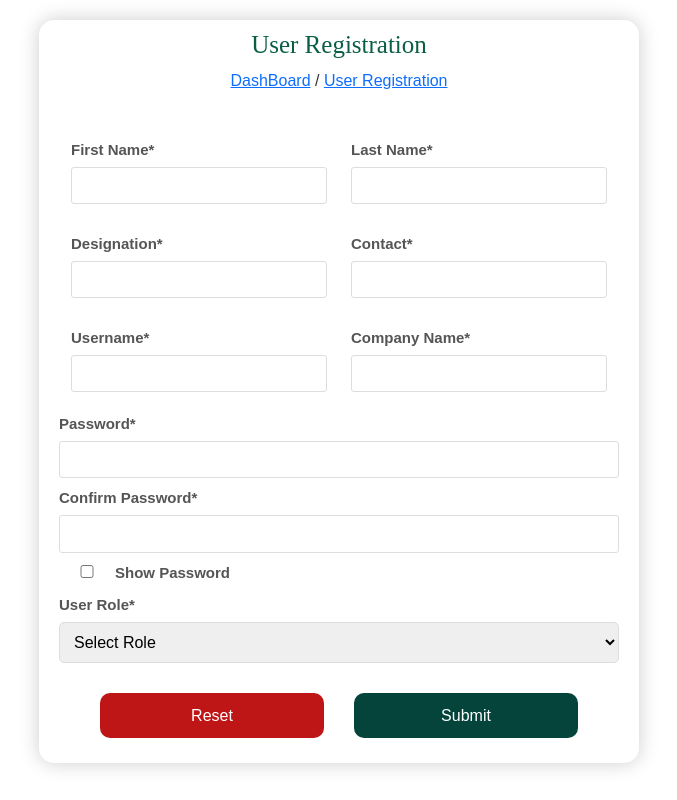
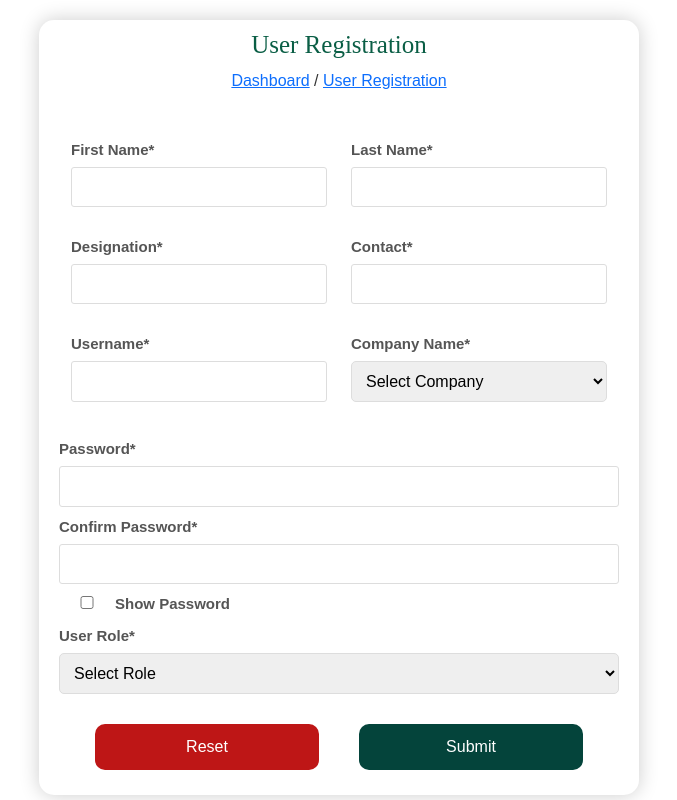
Before and after one commit to PasinduLakshanDSE/AssetVella, a React (Create React App) app in the folder assetmanagment/: page /UsersRole in a window 1280 px wide. Shown: the whole page, without its empty margins (301-978 px from the left). Built offline with nearby package versions, Linux system fonts and the light colour scheme.

Commit message:
AssetDetails Done

```diff
--- a/assetmanagment/src/components/Admin/AddUserRole/AddUserRole.jsx
+++ b/assetmanagment/src/components/Admin/AddUserRole/AddUserRole.jsx
@@ -1,7 +1,7 @@
 import './adduserrole.css';
 import React, { useState } from 'react';
 import axios from 'axios';
-import { Link} from "react-router-dom";
+import { Link } from "react-router-dom";
 
 const AddUsersRole = () => {
     const [firstName, setFirstName] = useState("");
@@ -23,17 +23,17 @@ const AddUsersRole = () => {
         if (!lastName) formErrors.lastName = "Last Name is required.";
         if (!designation) formErrors.designation = "Designation is required.";
         if (!contact.trim() || !/^\d{10}$/.test(contact)) {
-            formErrors.contact = "Enter a valid 10-digit contact number.";}
-       // if (!contact) formErrors.contact = "Contact is required.";
+            formErrors.contact = "Enter a valid 10-digit contact number.";
+        }
         if (!username) formErrors.username = "Username is required.";
         if (!password) formErrors.password = "Password is required.";
         if (!confirmPassword) formErrors.confirmPassword = "Confirm Password is required.";
         if (!companyName) formErrors.companyName = "Company Name is required.";
         if (password && !validatePasswordStrength(password)) {
-            formErrors.passwordStrength = "Password must be at least 8 characters, include uppercase, lowercase, and a number.";
+            formErrors.password = "Password must be at least 8 characters, include uppercase, lowercase, and a number.";
         }
         if (password !== confirmPassword) {
-            formErrors.passwordMatch = "Passwords do not match.";
+            formErrors.confirmPassword = "Passwords do not match.";
         }
         setErrors(formErrors);
         return Object.keys(formErrors).length === 0;
@@ -44,7 +44,7 @@ const AddUsersRole = () => {
         return strongPasswordRegex.test(password);
     };
 
-
+    const companies = ["Vella", "98 Acers", "Ravana Pool Club", "Flying Ravana", "Le Maas Tota", "Tea Factory", "Walaa kulu", "Kiri Kopi"];
 
     const handleSubmit = async (e) => {
         e.preventDefault();
@@ -62,7 +62,7 @@ const AddUsersRole = () => {
         };
 
         try {
-            const response = await axios.post('http://localhost:8000/api/users', userData);
+            await axios.post('http://localhost:8000/api/users', userData);
             alert("User created successfully");
             handleReset();
         } catch (error) {
@@ -88,78 +88,93 @@ const AddUsersRole = () => {
 
     return (
         <div className="Users">
-
             <h1 className='userhead'>User Registration</h1>
             <p>
-                    <Link to="/AdminDashboardPage">DashBoard</Link> / <Link to="/UsersRole">User Registration</Link>
-                  </p>
+                <Link to="/AdminDashboardPage">Dashboard</Link> / <Link to="/UsersRole">User Registration</Link>
+            </p>
             <fieldset>
                 <form onSubmit={handleSubmit}>
                     <div className='row'>
                         <div className='col-md-6'>
                             <label>First Name*</label>
-                            <input type="text" value={firstName} onChange={(e) => setFirstName(e.target.value)} />
+                            <input className="input" type="text" value={firstName} onChange={(e) => setFirstName(e.target.value)} />
                             {errors.firstName && <span className="error">{errors.firstName}</span>}
-                        </div><div className='col-md-6'>
+                        </div>
+                        <div className='col-md-6'>
                             <label>Last Name*</label>
-                            <input type="text" value={lastName} onChange={(e) => setLastName(e.target.value)} />
-                            {errors.lastName && <span className="error">{errors.lastName}</span>}</div>
-                    </div><div className='row'><div className='col-md-6'>
-                        <label>Designation*</label>
-                        <input type="text" value={designation} onChange={(e) => setDesignation(e.target.value)} />
-                        {errors.designation && <span className="error">{errors.designation}</span>}
+                            <input className="input" type="text" value={lastName} onChange={(e) => setLastName(e.target.value)} />
+                            {errors.lastName && <span className="error">{errors.lastName}</span>}
+                        </div>
                     </div>
+
+                    <div className='row'>
+                        <div className='col-md-6'>
+                            <label>Designation*</label>
+                            <input className="input" type="text" value={designation} onChange={(e) => setDesignation(e.target.value)} />
+                            {errors.designation && <span className="error">{errors.designation}</span>}
+                        </div>
                         <div className='col-md-6'>
                             <label>Contact*</label>
-                            <input type="text" value={contact} onChange={(e) => setContact(e.target.value)} />
-                            {errors.contact && <span className="error">{errors.contact}</span>}</div></div><div className='row'>
+                            <input className="input" type="text" value={contact} onChange={(e) => setContact(e.target.value)} />
+                            {errors.contact && <span className="error">{errors.contact}</span>}
+                        </div>
+                    </div>
+
+                    <div className='row'>
                         <div className='col-md-6'>
                             <label>Username*</label>
-                            <input type="text" value={username} onChange={(e) => setUsername(e.target.value)} />
+                            <input className="input" type="text" value={username} onChange={(e) => setUsername(e.target.value)} />
                             {errors.username && <span className="error">{errors.username}</span>}
-                        </div><div className='col-md-6'>
+                        </div>
+                        <div className='col-md-6'>
                             <label>Company Name*</label>
-                            <input type="text" value={companyName} onChange={(e) => setCompanyName(e.target.value)} />
+                            <select value={companyName} onChange={(e) => setCompanyName(e.target.value)}>
+                                <option value="">Select Company</option>
+                                {companies.map((com) => (
+                                    <option key={com} value={com}>{com}</option>
+                                ))}
+                            </select>
                             {errors.companyName && <span className="error">{errors.companyName}</span>}
-                        </div></div>
+                        </div>
+                    </div>
+
                     <label>Password*</label>
-                    <input
+                    <input className="input"
                         type={showPassword ? "text" : "password"}
                         value={password}
                         onChange={(e) => {
                             setPassword(e.target.value);
-                            setPasswordStrength(validatePasswordStrength(e.target.value) ? "Strong" : "Weak");
+
                         }}
                     />
+                    <span className={`password-strength ${passwordStrength.toLowerCase()}`}>{passwordStrength}</span>
                     {errors.password && <span className="error">{errors.password}</span>}
-                    <span className={passwordStrength === "Strong" ? "strong" : "weak"}>{passwordStrength}</span>
 
                     <label>Confirm Password*</label>
-                    <input
+                    <input className="input"
                         type={showPassword ? "text" : "password"}
                         value={confirmPassword}
                         onChange={(e) => setConfirmPassword(e.target.value)}
                     />
                     {errors.confirmPassword && <span className="error">{errors.confirmPassword}</span>}
+
                     <label>
                         <input type="checkbox" checked={showPassword} onChange={() => setShowPassword(!showPassword)} />
                         Show Password
                     </label>
-
-
 
                     <label>User Role*</label>
                     <select value={selectedOption} onChange={(e) => setSelectedOption(e.target.value)}>
                         <option value="">Select Role</option>
                         <option value="Admin">Admin</option>
                         <option value="CompanyAdmin">Company Admin</option>
-                        <option value="DepartmentAdmin">Department Admin(HOD)</option>
+                        <option value="DepartmentAdmin">Department Admin (HOD)</option>
                     </select>
 
-
-
-                    <button className="btn1" type="button" onClick={handleReset}>Reset</button>
-                    <button className="btn2" type="submit">Submit</button>
+                    <div className="button-group">
+                        <button className="btn1" type="button" onClick={handleReset}>Reset</button>
+                        <button className="btn2" type="submit">Submit</button>
+                    </div>
                 </form>
             </fieldset>
         </div>
--- a/assetmanagment/src/components/Admin/AddUserRole/adduserrole.css
+++ b/assetmanagment/src/components/Admin/AddUserRole/adduserrole.css
@@ -28,7 +28,7 @@
     font-size: 15px;
   }
 
-  input {
+  .input {
     display: block;
     width: 100%;
     /* margin-bottom: 15px; */
@@ -36,7 +36,7 @@
     box-sizing: border-box;
     border: 1px solid #ddd;
     border-radius: 3px;
-    font-size: 12px;
+    font-size: 14px;
   }
   input[type="radio"],
   input[type="checkbox"] {
--- a/assetmanagment/src/components/Company/ComAddUserRole/ComAddUser.jsx
+++ b/assetmanagment/src/components/Company/ComAddUserRole/ComAddUser.jsx
@@ -91,7 +91,7 @@ const CompanyAddUsersRole = () => {
 
             <h1 className='userhead'>User Registration</h1>
             <p>
-                    <Link to="/AdminDashboardPage">DashBoard</Link> / <Link to="/UsersRole">User Registration</Link>
+                    <Link to="/CompanyDashBord">DashBoard</Link> / <Link to="/UsersRole">User Registration</Link>
                   </p>
             <fieldset>
                 <form onSubmit={handleSubmit}>
--- a/assetmanagment/src/components/Company/ComAssetDetails/ComAssetDetails.jsx
+++ b/assetmanagment/src/components/Company/ComAssetDetails/ComAssetDetails.jsx
@@ -10,7 +10,7 @@ const ComAssetDetails = () => {
     const [searchQuery1, setSearchQuery1] = useState("");
     const [searchQuery2, setSearchQuery2] = useState("");
 
-    const user = JSON.parse(localStorage.getItem("currentUser"));
+    //const user = JSON.parse(localStorage.getItem("currentUser"));
     // State for editing
     const [editingAsset, setEditingAsset] = useState(null);
 
@@ -20,11 +20,39 @@ const ComAssetDetails = () => {
         fetchAssets();
     }, []);
 
-    const fetchAssets = () => {
-        axios.get("http://localhost:8000/api/AssetRegisterDetails/getAssetDetails")
-            .then(response => setAssetRegisterDetails(response.data))
-            .catch(error => console.error("Error fetching asset details:", error));
+    const fetchAssets = async () => {
+        const currentUser = JSON.parse(localStorage.getItem("currentUser")); // Get logged-in user details
+
+        if (!currentUser || !currentUser.username) {
+            console.error("User data not found or username missing");
+            return;
+        }
+
+        try {
+            // Fetch all registered users
+            const userResponse = await axios.get("http://localhost:8000/api/users/getallUsers");
+            const allUsers = userResponse.data;
+
+            // Find the user that matches the current username
+            const userData = allUsers.find(user => user.username === currentUser.username);
+
+            if (!userData || !userData.companyName) {
+                console.error("User company details not found");
+                return;
+            }
+
+            // Fetch asset details
+            const assetResponse = await axios.get("http://localhost:8000/api/AssetRegisterDetails/getAssetDetails2");
+            const filteredAssets = assetResponse.data.filter(asset => asset.company === userData.companyName);
+
+            setAssetRegisterDetails(filteredAssets); // Only set assets that match the company
+        } catch (error) {
+            console.error("Error fetching asset details or user data:", error);
+        }
     };
+
+
+
 
     const navigate = useNavigate();
 
@@ -33,7 +61,7 @@ const ComAssetDetails = () => {
     };
 
 
-    // Update an existing asset
+    // Update an existing asseta
     const handleUpdateAsset = (id, updatedAsset) => {
         axios.put(`http://localhost:8000/api/AssetRegisterDetails/updateAsset/${id}`, updatedAsset)
             .then(() => {
@@ -110,7 +138,7 @@ const ComAssetDetails = () => {
             <div className="col-md-14">
                 <h1 className="assethead">Asset Details</h1>
                 <p>
-                    <Link to="/AdminDashboardPage">DashBoard</Link> / <Link to="/AssetDetails">Asset Details</Link>
+                    <Link to="/CompanyDashBord">DashBoard</Link> / <Link to="/AssetDetails">Asset Details</Link>
                 </p>
 
                 {/* Search Inputs */}<div className="row"><div className="col-md-4">
--- a/assetmanagment/src/components/Company/CompanyDashBoard/CompanyDashBoard.jsx
+++ b/assetmanagment/src/components/Company/CompanyDashBoard/CompanyDashBoard.jsx
@@ -59,7 +59,7 @@ const CompanyDashBoard = () => {
         <div className="dashboard-header">
           <h1 className="title">Dashboard</h1>
           <p>
-        <Link to="/">Home</Link> / <Link to="/AdminDashboardPage">DashBoard</Link>
+        <Link to="/">Home</Link> / <Link to="/CompanyDashBord">DashBoard</Link>
       </p>
         </div>
 
```
Also changed, not shown: 2 other files (tests, documents, lock files or other folders).
